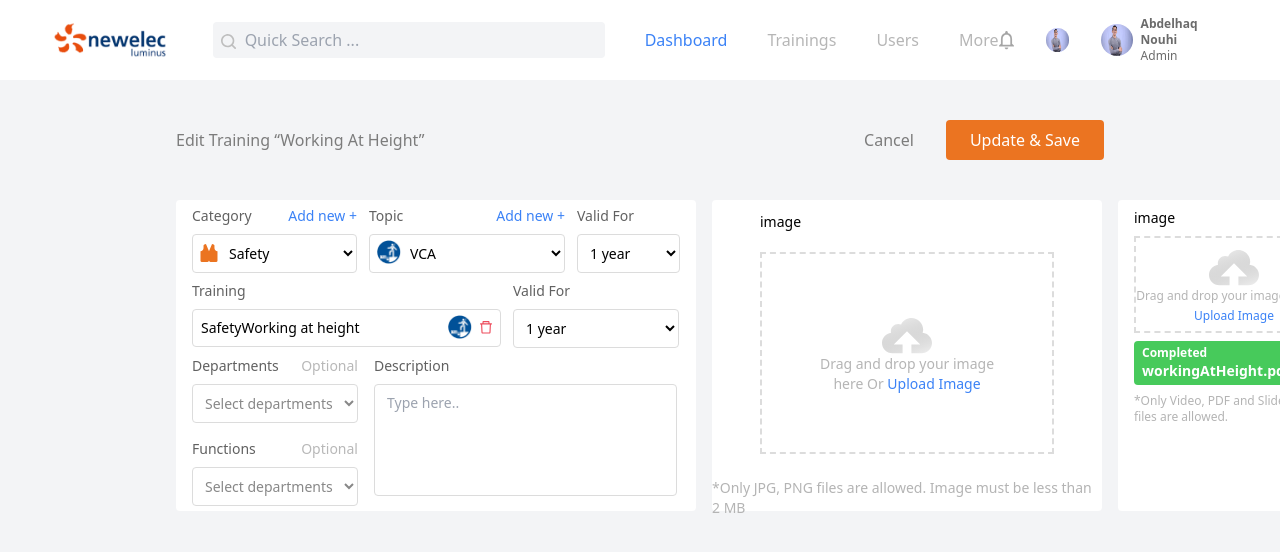
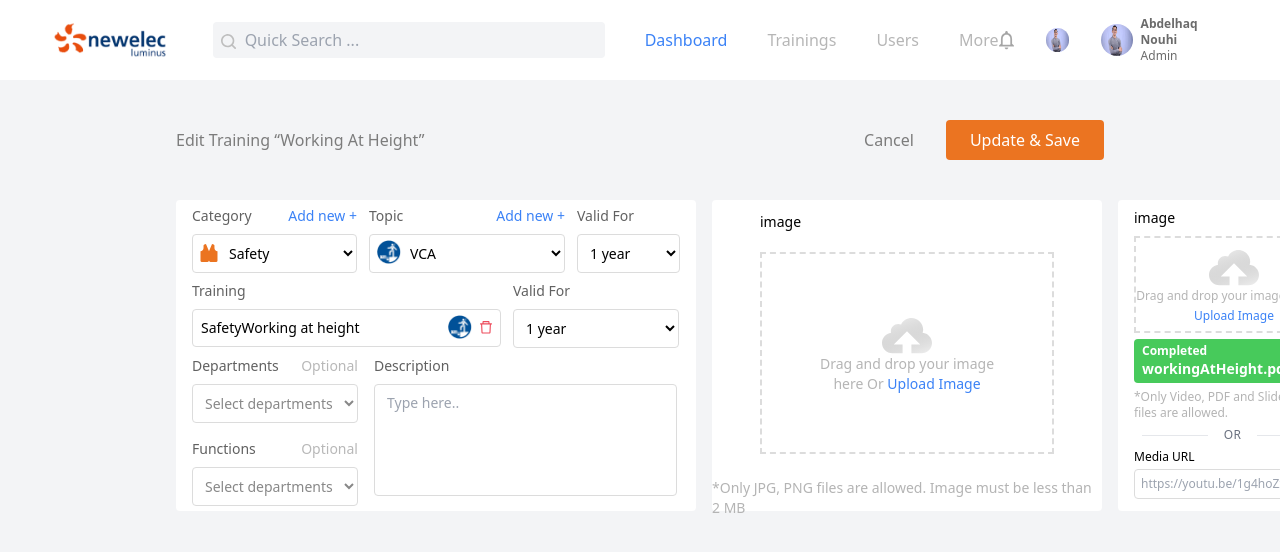
Before and after one commit to AbdelhaqNouhi/Im-enSe-Test, a React (Vite) app: page /Dashboard in a window 1280 px wide. Shown: the top 552 px of the page. Built offline with nearby package versions, Linux system fonts and the light colour scheme.

Commit message:
complete first part

```diff
--- a/src/components/Custom/FirstPart.jsx
+++ b/src/components/Custom/FirstPart.jsx
@@ -198,7 +198,7 @@ const FirstPart = () => {
                     </div>
                     <p className='text-sx text-[#B4B4B4]'>*Only JPG, PNG files are allowed. Image must be less than 2 MB</p>
                 </div>
-                <div className='bg-white flex flex-col gap-2 py-2 px-4 rounded text-sm w-[229px]'>
+                <div className='bg-white flex flex-col gap-1.5 py-2 px-4 rounded text-sm w-[229px]'>
                     <div className='flex flex-col gap-2 justify-center'>
                         <p className=''>image</p>
                         <div className='flex justify-center w-[200px] h-[97px] border-2 border-dashed border-[#DCDCDC]'
@@ -238,7 +238,7 @@ const FirstPart = () => {
                         </div>
                     </div>
                     <div>
-                        <div className='flex flex-col gap-2'>
+                        <div className='flex flex-col gap-1.5'>
                             <div className='flex justify-between bg-[#47CA5B] px-2 py-1 rounded items-center text-white font-semibold'>
                                 <div>
                                     <p className='text-xs'>Completed</p>
@@ -253,6 +253,17 @@ const FirstPart = () => {
                                 <p>*Only Video, PDF and SlideShow
                                     files are allowed.</p>
                             </div>
+                            <div className="flex items-center justify-center">
+                                <hr className="border-1 w-1/3 mr-4" />
+                                    <span className="text-gray-500 text-xs font-medium uppercase tracking-wide">
+                                        OR
+                                    </span>
+                                <hr className="border-1 w-1/3 ml-4" />
+                            </div>
+                            <div>
+                                <p className='text-xs'>Media URL</p>
+                                <input className='text-xs p-1.5 my-1 rounded border border-[#DCDCDC] w-full' type="text" placeholder='https://youtu.be/1g4hoZx8-o4'/>
+                            </div>
                         </div>
                     </div>
                 </div>
```
